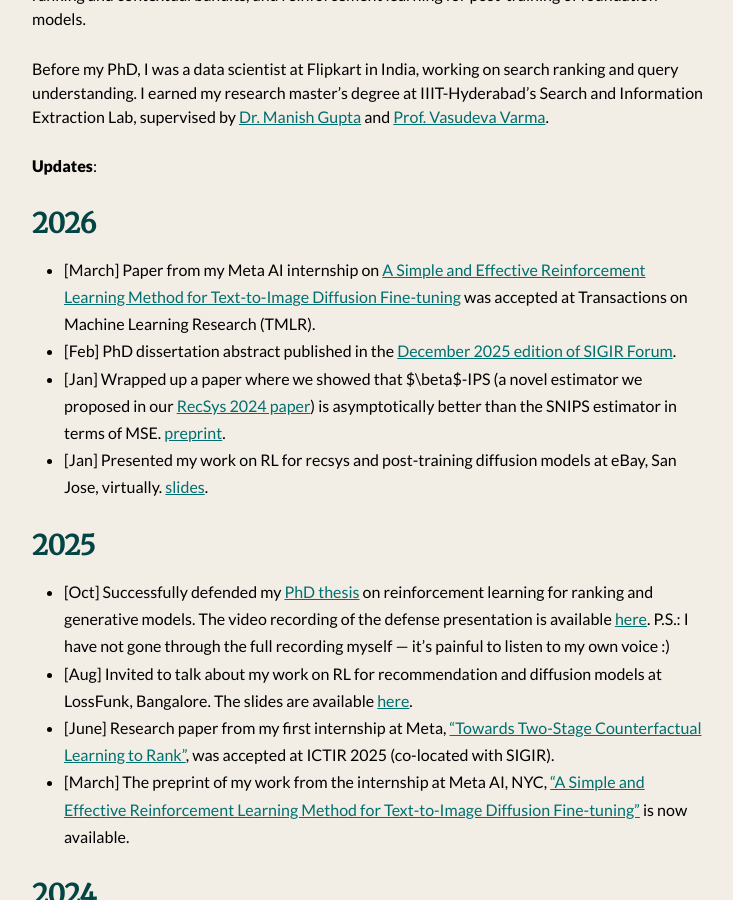
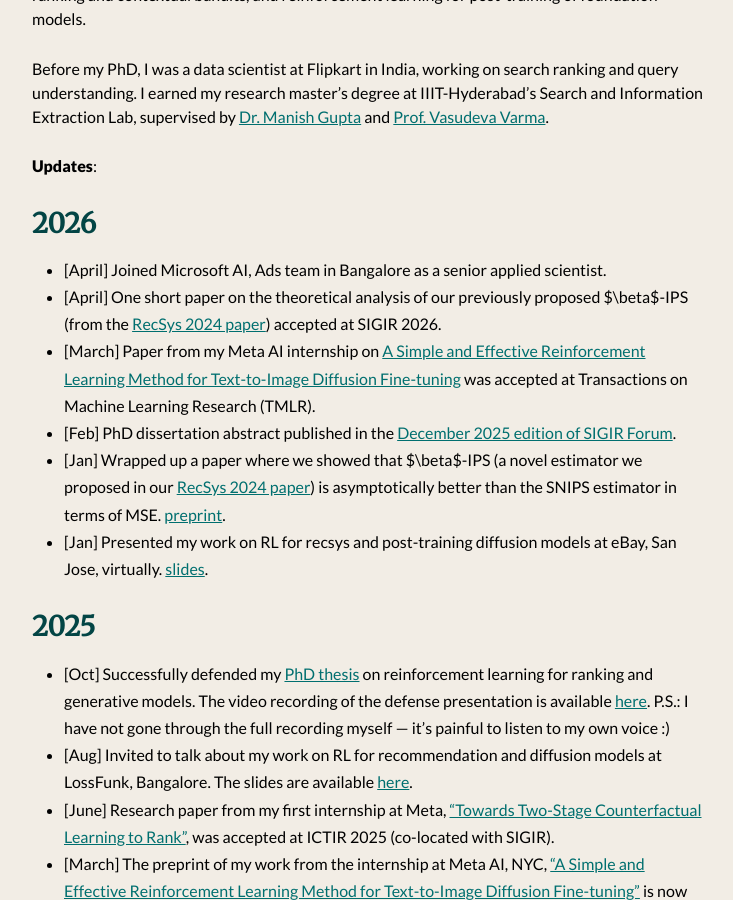
Before and after one commit to shashankg7/shashankg7.github.io, a Jekyll site: the page built from index.md, in a window 1280 px wide and 900 px high, scrolled down 650 px. Shown: the whole window, without its empty margins (272-1005 px from the left). Built offline with Jekyll 4.4.1, drawn with Linux system fonts in a browser that asks for light colours; nearby versions of some CDN libraries.

Commit message:
Update index.md

```diff
--- a/index.md
+++ b/index.md
@@ -23,6 +23,8 @@
 
 ## 2026
 
+* [April] Joined Microsoft AI, Ads team in Bangalore as a senior applied scientist.
+* [April] One short paper on the theoretical analysis of our previously proposed $\beta$-IPS (from the [RecSys 2024 paper](https://arxiv.org/abs/2405.05736)) accepted at SIGIR 2026.
 * [March] Paper from my Meta AI internship on [A Simple and Effective Reinforcement Learning Method for Text-to-Image Diffusion Fine-tuning](https://arxiv.org/abs/2503.00897) was accepted at Transactions on Machine Learning Research (TMLR).
 * [Feb] PhD dissertation abstract published in the [December 2025 edition of SIGIR Forum](https://sigir.org/forum/issues/december-2025/).
 * [Jan] Wrapped up a paper where we showed that $\beta$-IPS (a novel estimator we proposed in our [RecSys 2024 paper](https://arxiv.org/abs/2405.05736)) is asymptotically better than the SNIPS estimator in terms of MSE. [preprint](https://drive.google.com/file/d/1frnnclT0VoX7xAC0OLlwfkpWeh-5KW52/view).
```
